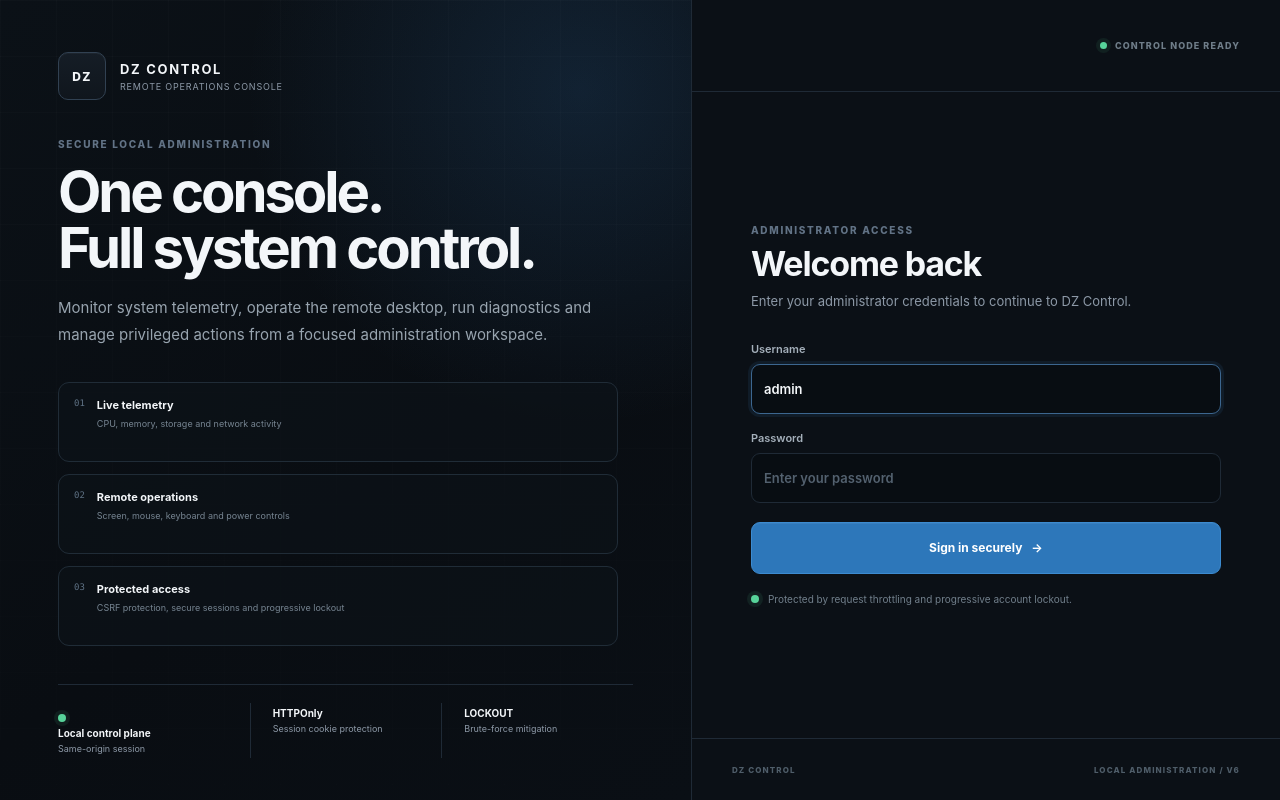
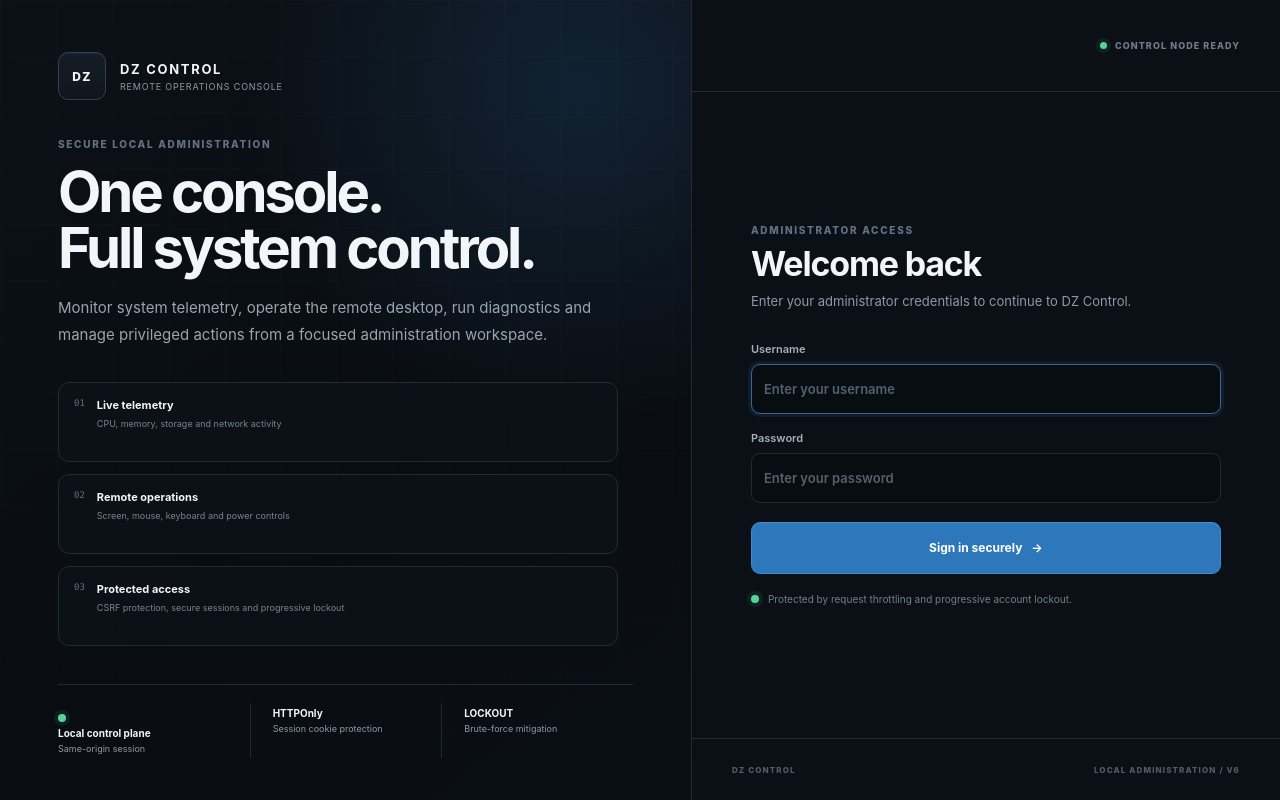
Before and after one commit to Danial-Zolfaghari/DZ-Operations-Console, a Flask app: page /login in a window 1280 px wide. Run offline with Flask 3, Linux system fonts and the light colour scheme; parts of the project's set-up code (start-up, migrations or seed data) failed here and were passed over.

Commit message:
fix: remove prefilled administrator username

```diff
--- a/templates/login.html
+++ b/templates/login.html
@@ -49,7 +49,7 @@
 
         <form method="post" class="login-form" autocomplete="on">
           <input type="hidden" name="csrf_token" value="{{ csrf_token }}">
-          <label><span>Username</span><input type="text" name="username" required autofocus autocomplete="username" maxlength="128" value="admin" placeholder="admin"></label>
+          <label><span>Username</span><input type="text" name="username" required autofocus autocomplete="username" maxlength="128" value="{{ submitted_username|default('', true) }}" placeholder="Enter your username"></label>
           <label><span>Password</span><input type="password" name="password" required autocomplete="current-password" maxlength="512" placeholder="Enter your password"></label>
           <button class="btn btn-primary btn-block btn-xl" type="submit"><span>Sign in securely</span><span aria-hidden="true">→</span></button>
         </form>
```
